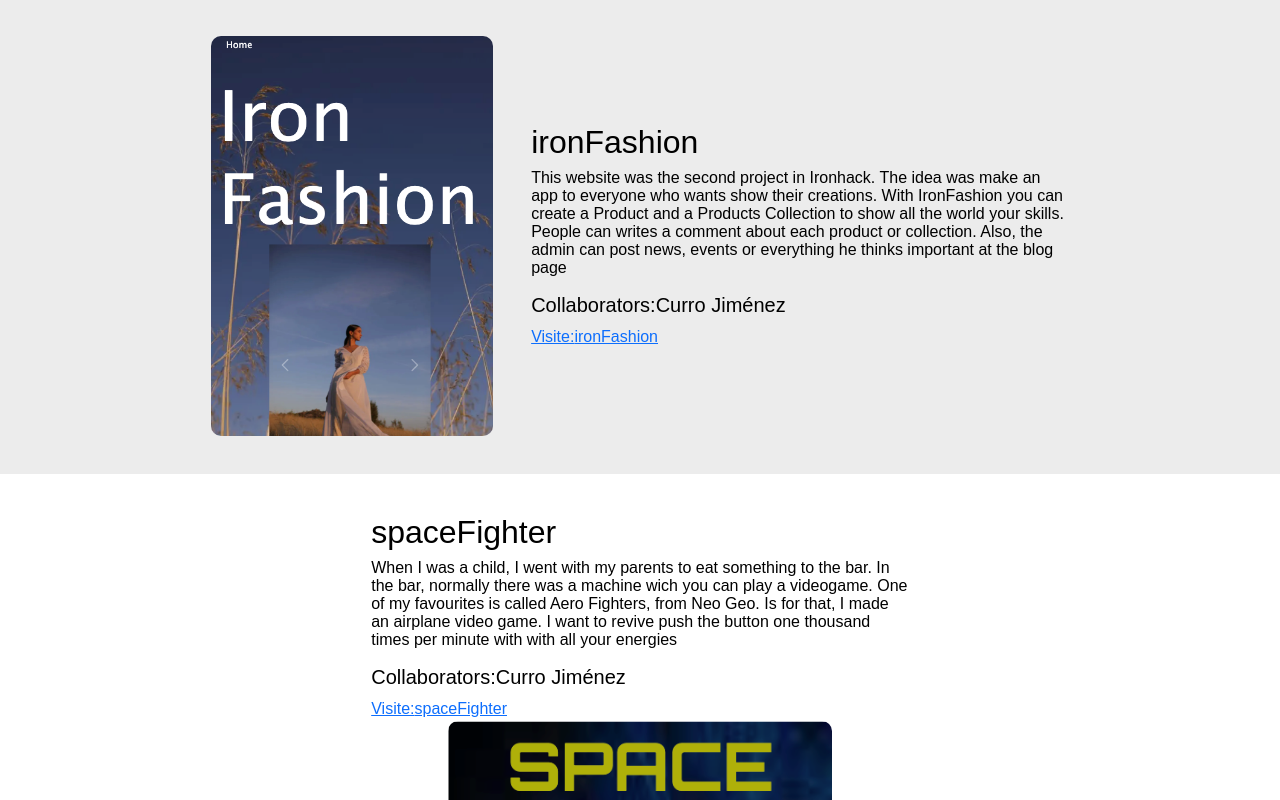
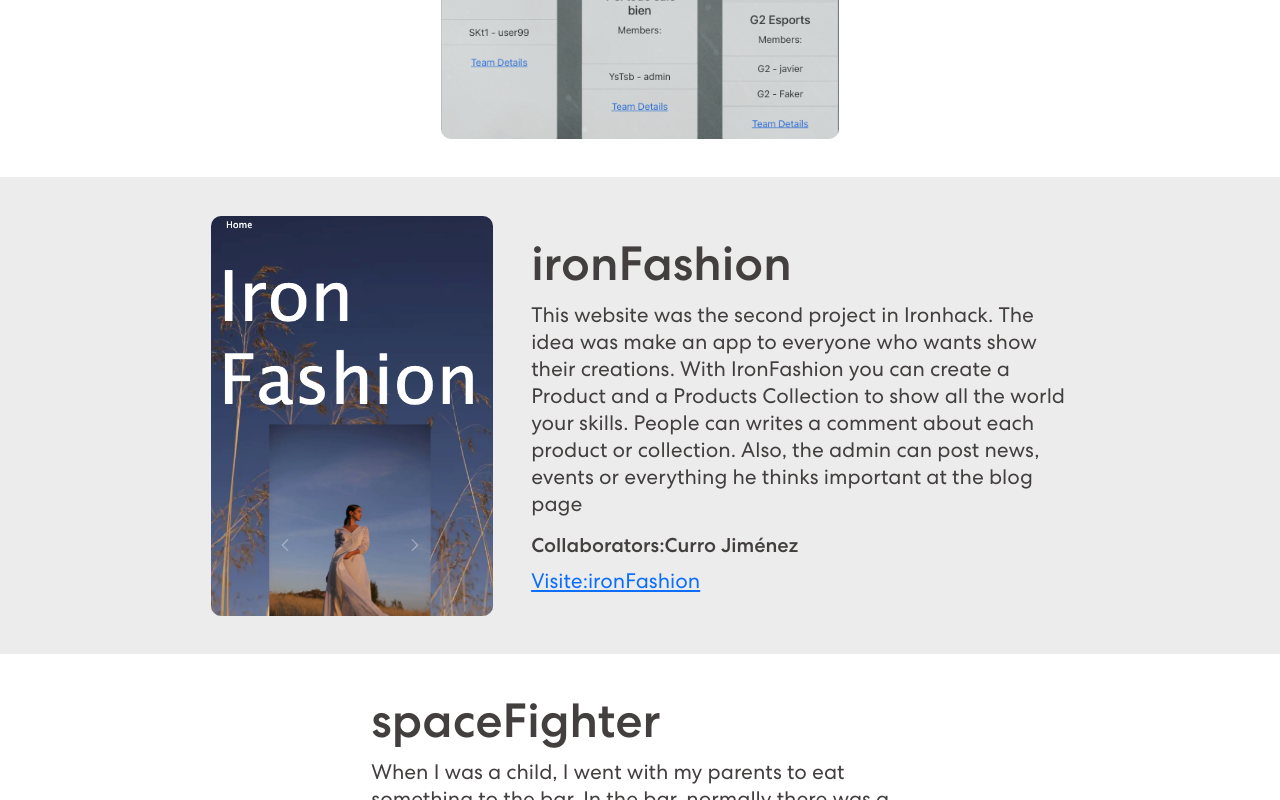
Before and after one commit to Josecarlossaez/portfolio, a React (Create React App) app in the folder portfolio-jc/: page / in a window 1280 px wide. Shown: the part 2180-2980 px from the top of the page. Built offline with nearby package versions, Linux system fonts and the light colour scheme.

Commit message:
text projects ok

```diff
--- a/portfolio-jc/src/App.css
+++ b/portfolio-jc/src/App.css
@@ -424,11 +424,20 @@ nav.navbar .navbar-toggler[aria-expanded="true"] .navbar-toggler-icon {
 .title-projects h1{
   font-size:7rem
 }
+.text-project2{
+  font-size: 21px;
+  color:#433f3f;
+  font-family:"Orbitron"
+}
 .project-image-data img{
 max-height: 400px;
 }
+
 .project-image-data .text-project2{
 width:60%
+}
+.text-project2 h2{
+  font-size:3rem
 }
 .projects{
  background-color: white;
--- a/portfolio-jc/src/components/DataImage.jsx
+++ b/portfolio-jc/src/components/DataImage.jsx
@@ -5,7 +5,7 @@ function DataImage({title, description, collaborators, link,picture}) {
     <div>
          <div className='project-image-data' style={{display:"flex"}}>
         <div className='text-project2'>
-       <h2>{title}</h2>
+       <h2 className='title-h2'>{title}</h2>
        <p>{description}</p>
        <h5>Collaborators:{collaborators}</h5>
        <a href={link} target="blank">Visite:{title}</a>
--- a/portfolio-jc/src/components/ImageData.jsx
+++ b/portfolio-jc/src/components/ImageData.jsx
@@ -15,7 +15,7 @@ function ImageData(props) {
 
         </div>
         <div className='text-project2'>
-       <h2>{title}</h2>
+       <h2 className='title-h2'>{title}</h2>
        <p>{description}</p>
        <h5>Collaborators:{collaborators}</h5>
        <a href={link} target="blank">Visite:{title}</a>
```
